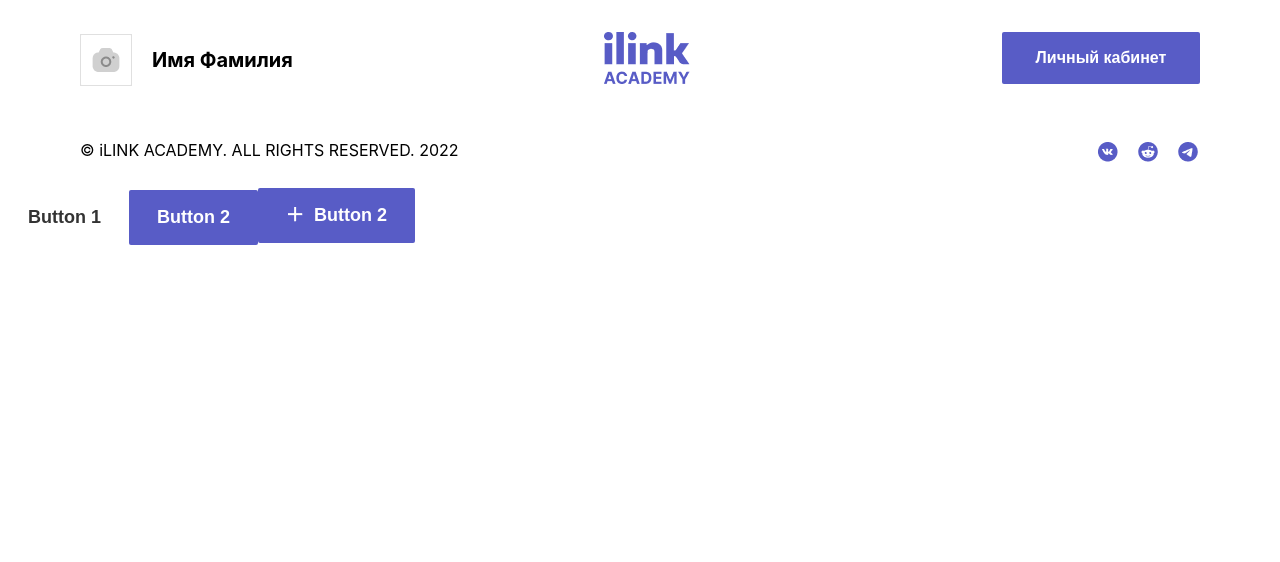
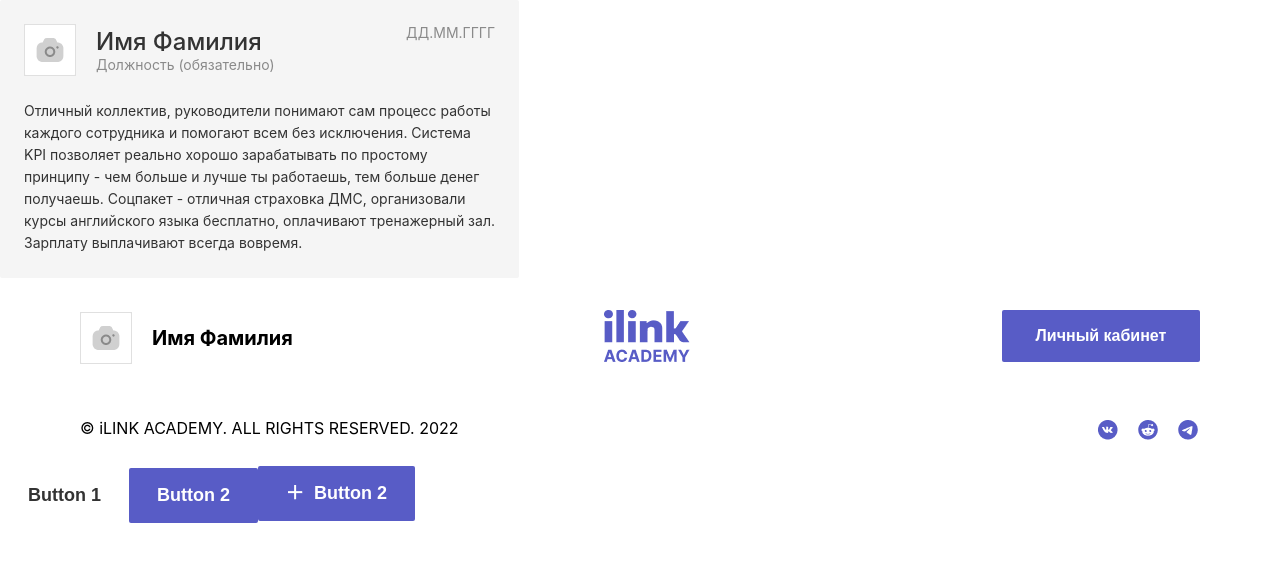
Before and after one commit to Axent13/ilink-test-task, a React (Create React App) app: page / in a window 1280 px wide. Shown: the top 562 px of the page. Built offline with nearby package versions, Linux system fonts and the light colour scheme.

Commit message:
Свестал FeedbackCard

```diff
--- a/src/App.js
+++ b/src/App.js
@@ -3,10 +3,12 @@ import Footer from './components/Footer/Footer';
 import Button1 from './components/Button1/Button1';
 import Button2 from './components/Button2/Button2';
 import Button2Icon from './components/Button2Icon/Button2Icon';
+import FeedbackCard from './components/FeedbackCard/FeedbackCard';
 
 function App() {
   return (
     <div className="App">
+      <FeedbackCard/>
       <Header/>
       <Footer/>
       <Button1/>
--- /dev/null
+++ b/src/components/FeedbackCard/FeedbackCard.js
@@ -0,0 +1,26 @@
+import './FeedbackCard.scss';
+import '../../assets/no-avatar.png';
+
+function FeedbackCard() {
+  return (
+    <div className="feedback-card">
+      <div className="feedback-card__meta-info">
+        <div className="feedback-card__user-avatar"></div>
+        <div className="feedback-card__user-name-and-position">
+          <p className="feedback-card__user-name">Имя Фамилия</p>
+          <p className="feedback-card__user-position">Должность (обязательно)</p>
+        </div>
+        <p className="feedback-card__feedback-date">ДД.ММ.ГГГГ</p>
+      </div>
+      <p className="feedback-card__feedback">
+        Отличный коллектив, руководители понимают сам процесс работы каждого сотрудника и помогают
+        всем без исключения. Система KPI позволяет реально хорошо зарабатывать по простому принципу
+        - чем больше и лучше ты работаешь, тем больше денег получаешь. Соцпакет - отличная страховка
+         ДМС, организовали курсы английского языка бесплатно, оплачивают тренажерный зал. Зарплату
+         выплачивают всегда вовремя.
+      </p>
+    </div>
+  );
+}
+
+export default FeedbackCard;
--- /dev/null
+++ b/src/components/FeedbackCard/FeedbackCard.scss
@@ -0,0 +1,50 @@
+.feedback-card {
+  max-width: 32.438rem;
+  padding: 1.5rem;
+  background-color: #F5F5F5;
+  border-radius: 0.125rem;
+
+  &__meta-info {
+    display: flex;
+    align-items: center;
+  }
+
+  &__user-avatar {
+    height: 3.25rem;
+    width: 3.25rem;
+    border: 1px solid #E0E0E0;
+    background: url('../../assets/no-avatar.png') center no-repeat;
+  }
+
+  &__user-name-and-position {
+    margin-left: 1.25rem;
+  }
+
+  &__user-name {
+    font-size: 1.5rem;
+    font-weight: 500;
+    color: #333;
+  }
+
+  &__user-position {
+    font-size: 0.875rem;
+    font-weight: 400;
+    color: #8A8A8A;
+  }
+
+  &__feedback-date {
+    margin-left: auto;
+    align-self: flex-start;
+    font-size: 0.875rem;
+    font-weight: 400;
+    color: #8A8A8A;
+  }
+
+  &__feedback {
+    margin-top: 1.5rem;
+    font-size: 0.875rem;
+    font-weight: 400;
+    line-height: 1.375rem;
+    color: #333333;
+  }
+}
```
